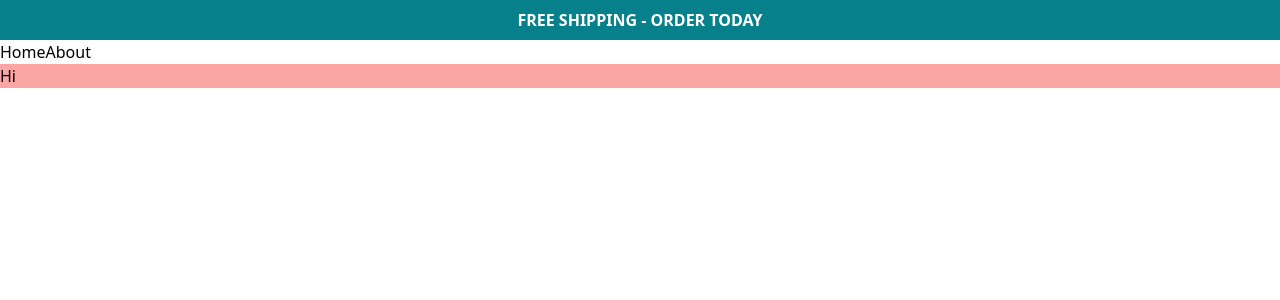
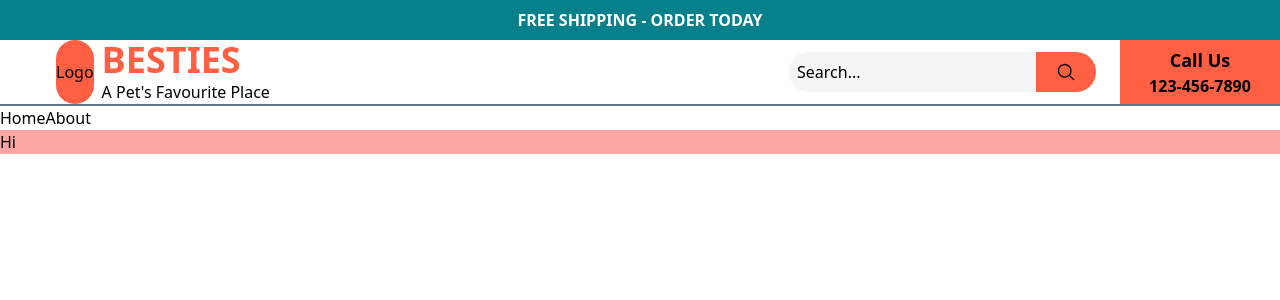
Before and after one commit to MartinPettersen/vue-pet-shop-practice, a Vue app: page / in a window 1280 px wide. Shown: the top 300 px of the page. Built offline with nearby package versions, Linux system fonts and the light colour scheme; the HTML template or start-up script is replaced by a standard one.

Commit message:
add searchbar

```diff
--- a/package.json
+++ b/package.json
@@ -13,6 +13,7 @@
     "format": "prettier --write src/"
   },
   "dependencies": {
+    "@heroicons/vue": "^2.1.5",
     "pinia": "^2.2.6",
     "vue": "^3.5.12",
     "vue-router": "^4.4.5"
--- a/src/components/Navigation/NavigationBar.vue
+++ b/src/components/Navigation/NavigationBar.vue
@@ -1,4 +1,5 @@
 <script lang="ts" setup>
+import SearchBar from './SearchBar.vue';
 import TopBar from './TopBar.vue';
 import { RouterLink} from 'vue-router'
 
@@ -6,6 +7,7 @@ import { RouterLink} from 'vue-router'
 </script>
 <template>
   <TopBar />
+  <SearchBar />
   <nav>
       <RouterLink to="/">Home</RouterLink>
       <RouterLink to="/about">About</RouterLink>
--- a/src/components/Navigation/SearchBar.vue
+++ b/src/components/Navigation/SearchBar.vue
@@ -1,6 +1,38 @@
 <script lang="ts" setup>
+
+import {ref} from "vue"
+import { MagnifyingGlassIcon } from '@heroicons/vue/24/solid'
+const text = ref("Search...")
 
 </script>
 <template>
-  <p>d</p>
+  <div class="flex flex-row justify-between border-b-2 border-slate-500">
+    <div class="flex flex-row space-x-2 pl-14">
+      <p class="bg-[#FF5F42] rounded-full flex items-center justify-center">Logo</p>
+      <div>
+        <h1 class="font-bold text-4xl text-[#FF5F42]">BESTIES</h1>
+        <p>A Pet's Favourite Place</p>
+      </div>
+    </div>
+
+    <div class="flex flex-row">
+      <div class="flex items-center justify-center px-4">
+
+        <div class="p-2 flex rounded-full">
+
+          <input class="bg-[#F5F5F5] p-2 rounded-l-full" v-model="text">
+          <div class="bg-[#FF5F42] py-1 px-5 flex items-center justify-center rounded-r-full">
+            <MagnifyingGlassIcon class="size-5" />
+          </div>
+        </div>
+      </div>
+      <div class="bg-[#FF5F42] flex flex-col items-center w-40 justify-center">
+        <p class="font-bold text-lg">
+
+          Call Us
+        </p>
+        <p class="font-semibold">123-456-7890</p>
+      </div>
+    </div>
+  </div>
 </template>
```
Also changed, not shown: 1 other file (tests, documents, lock files or other folders).
